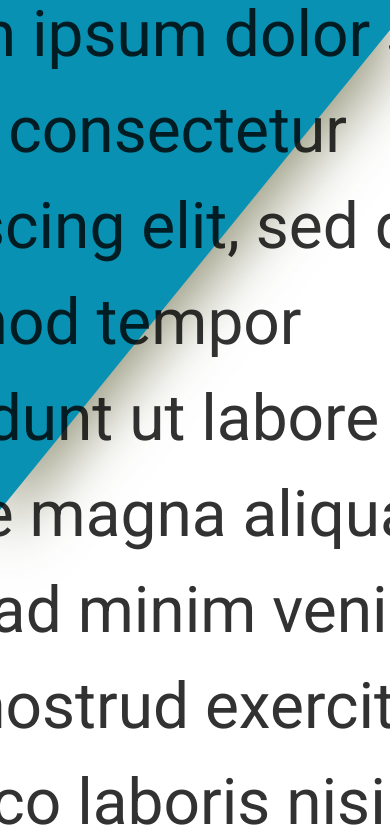
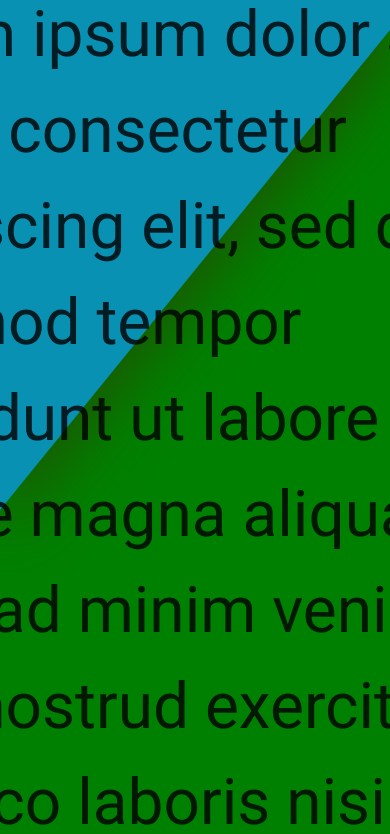
Before and after one commit to ilathem/homepage-top, a website built with webpack: page src/index.html in a window 390 px wide. Shown: the part 690-1524 px from the top of the page. Built offline with nearby package versions, Linux system fonts and the light colour scheme; a web font is replaced by a local one.

Commit message:
add media queries

```diff
--- a/src/index.css
+++ b/src/index.css
@@ -252,3 +252,14 @@ footer {
   object-fit: cover;
   height: 30vh;
 }
+@media screen and (max-width: 424px) {
+  body {
+    background-color: green;
+  }
+}
+
+/* @media screen and (min-width: 425px) { */
+/*   body { */
+/*     background-color: orange; */
+/*   } */
+/* } */
```
